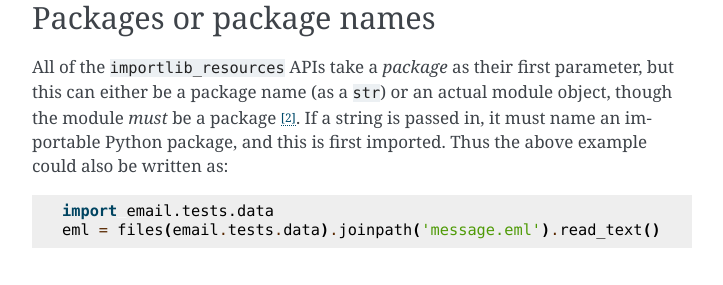
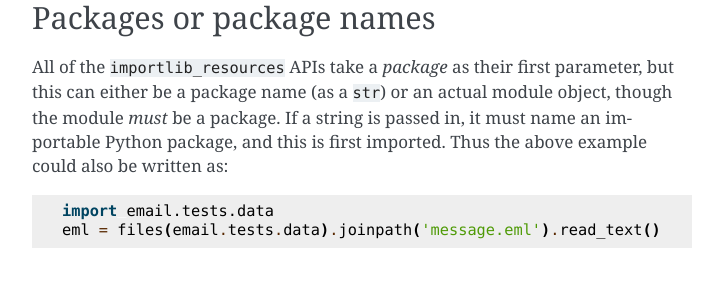
Before and after one commit to python/importlib_resources, a Sphinx documentation site: the page built from docs/using.rst, in a window 1280 px wide and 900 px high, scrolled down 1978 px. Shown: the part 154-439 px from the top of the window, without its empty margins (388-1111 px from the left). Built offline with Sphinx 7.4.7, drawn with Linux system fonts in a browser that asks for light colours; some of the changed lines change nothing that is shown; some of the changed text lies outside the part shown.

Commit message:
Removed Python 2 related footnote

```diff
--- a/docs/using.rst
+++ b/docs/using.rst
@@ -108,7 +108,7 @@
 
 All of the ``importlib_resources`` APIs take a *package* as their first
 parameter, but this can either be a package name (as a ``str``) or an actual
-module object, though the module *must* be a package [#fn2]_.  If a string is
+module object, though the module *must* be a package.  If a string is
 passed in, it must name an importable Python package, and this is first
 imported.  Thus the above example could also be written as::
 
@@ -197,12 +197,6 @@
           ``__spec__.submodule_search_locations`` attribute, which will not be
           ``None`` for packages.
 
-.. [#fn2] Specifically, this means that in Python 2, the module object must
-          have an ``__path__`` attribute, while in Python 3, the module's
-          ``__spec__.submodule_search_locations`` must not be ``None``.
-          Otherwise a ``TypeError`` is raised.
-
-
 .. _`pkg_resources API`: http://setuptools.readthedocs.io/en/latest/pkg_resources.html#basic-resource-access
 .. _`loader`: https://docs.python.org/3/reference/import.html#finders-and-loaders
 .. _`ResourceReader`: https://docs.python.org/3.7/library/importlib.html#importlib.abc.ResourceReader
```
